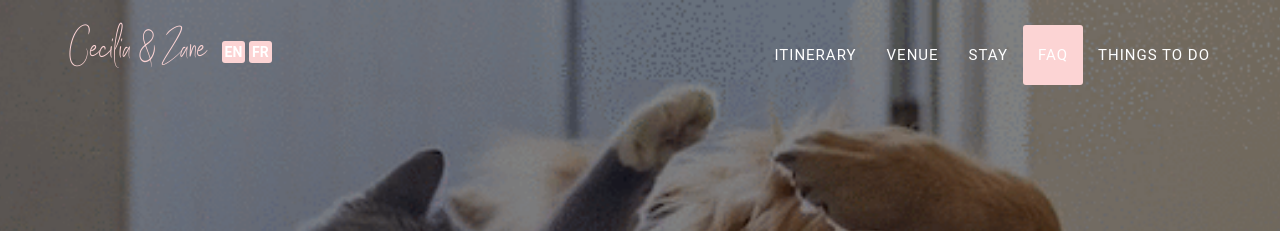
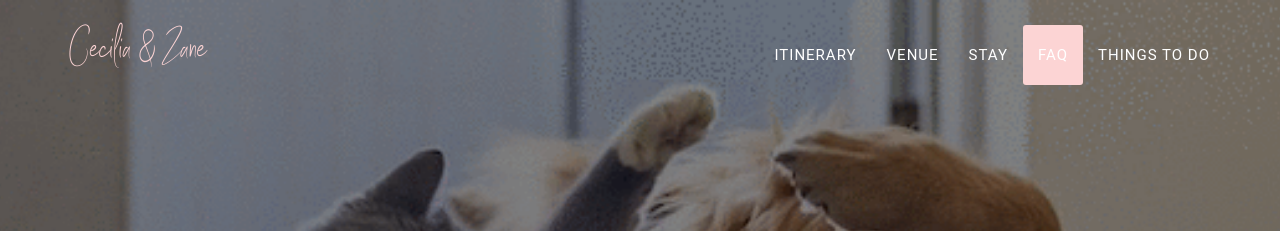
Before and after one commit to ceciliaxli/wedding-website, a Jekyll site: the page built from index.html, in a window 1280 px wide. Shown: the top 231 px of the page. Built offline with Jekyll 4.4.1, drawn with Linux system fonts in a browser that asks for light colours; some web fonts are replaced.

Commit message:
Update header.html

```diff
--- a/_includes/en_data/header.html
+++ b/_includes/en_data/header.html
@@ -11,8 +11,6 @@
             </button>
             <span>
                 <a class="brand page-scroll" href="#page-top" style="text-decoration:none">{{site.title}}</a>&nbsp;&nbsp;&nbsp;
-                <a href="/wedding-template/en" class="btn-m">EN</a>
-                <a href="/wedding-template/fr" class="btn-m">FR</a>
             </span>
         </div>
         <!-- Collect the nav links, forms, and other content for toggling -->
```
